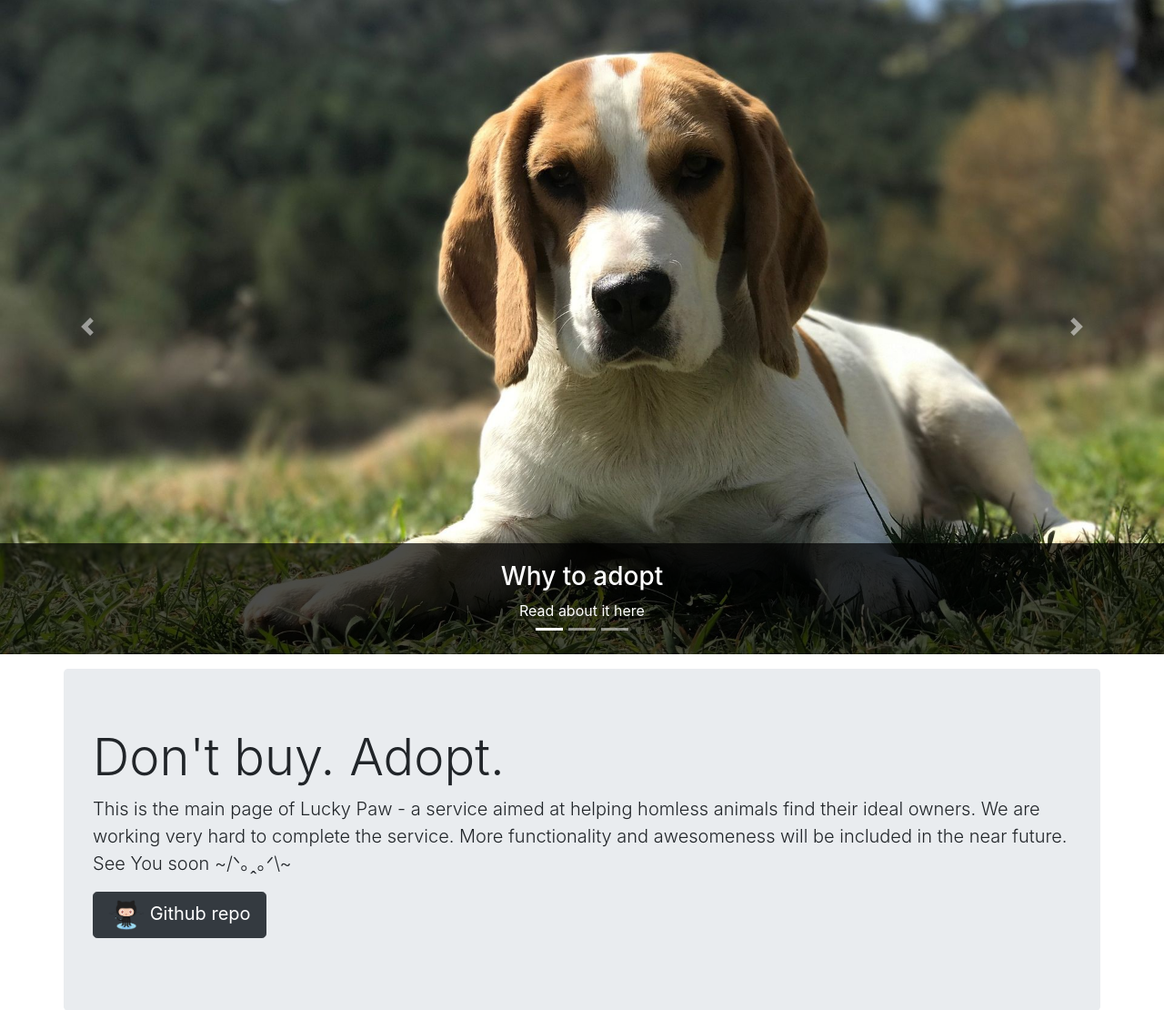
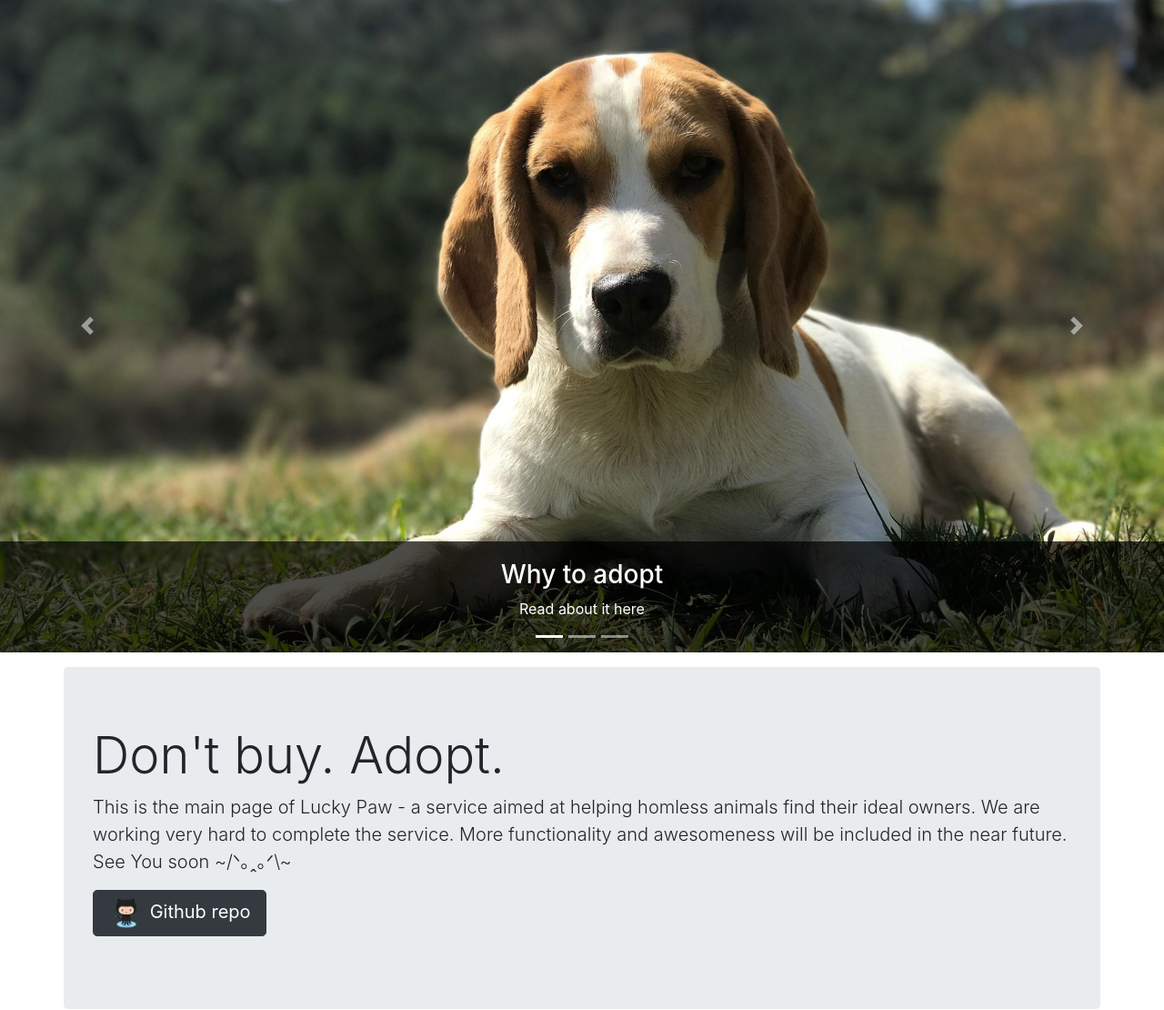
Before and after one commit to souserge/luckypaw, a Django app: page / in a window 1280 px wide. Shown: the part 83-1193 px from the top of the page at 91% size. Run offline with Django 3.2, Linux system fonts and the light colour scheme; some libraries are stand-ins or nearby versions.

Commit message:
Make carousel even prettier

```diff
--- a/app/static/css/index.css
+++ b/app/static/css/index.css
@@ -1,4 +1,6 @@
 .carousel-img {
+    object-fit: cover;
+    min-height: 100%;
     opacity: 1;
     transition-property: opacity;
     transition-duration: 0.5s;
@@ -19,6 +21,6 @@
     background-color: #000000;
 }
 
-.caousel-indicators {
+.carousel-indicators {
     bottom: 0;
 }
--- a/app/templates/app/base.html
+++ b/app/templates/app/base.html
@@ -24,7 +24,7 @@
 
 <body>
   <header>
-    <nav class="navbar navbar-expand-lg navbar-dark bg-dark">
+    <nav id="mainNav" class="navbar navbar-expand-lg navbar-dark bg-dark">
       <div class="container">
         <a class="navbar-brand" href="{% url "index" %}"><h1>Lucky Paw</h1></a>
         <button class="navbar-toggler navbar-toggler-right" type="button" data-toggle="collapse" data-target="#navbarResponsive" aria-controls="navbarResponsive" aria-expanded="false" aria-label="Toggle navigation">
--- a/app/templates/app/index.html
+++ b/app/templates/app/index.html
@@ -4,6 +4,17 @@
 {% block extra_head %}
 
 <link rel="stylesheet" href="{% static 'css/index.css' %}">
+
+<script>
+  $(() => {
+    const fcn = () => {
+      const navHeight = $("#mainNav").css("height")
+      $(".carousel-inner > .carousel-item").css("height", "calc(100vmin - " + navHeight + ")")
+    }
+    fcn()
+    $(window).resize(fcn)
+  })
+</script>
 
 {% endblock %}
 
@@ -15,7 +26,7 @@
       <li data-target="#carouselExampleIndicators" data-slide-to="1"></li>
       <li data-target="#carouselExampleIndicators" data-slide-to="2"></li>
     </ol>
-    <div class="carousel-inner">
+    <div class="carousel-inner" role="listbox">
       <div class="carousel-item active">
         <img class="d-block w-100 carousel-img" src="{% static 'images/carousel-1.jpeg' %}" alt="First slide">
         <div class="carousel-caption d-none d-md-block">
```
